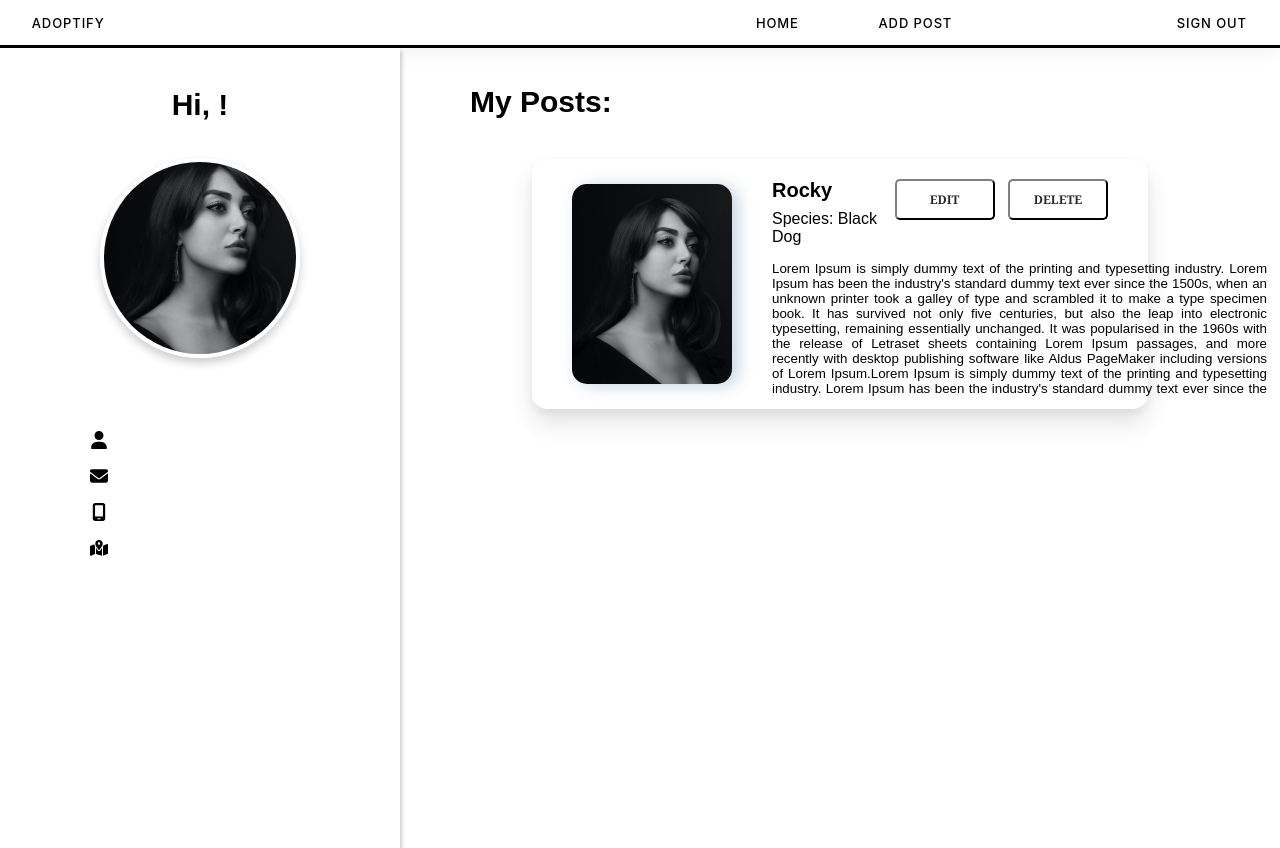
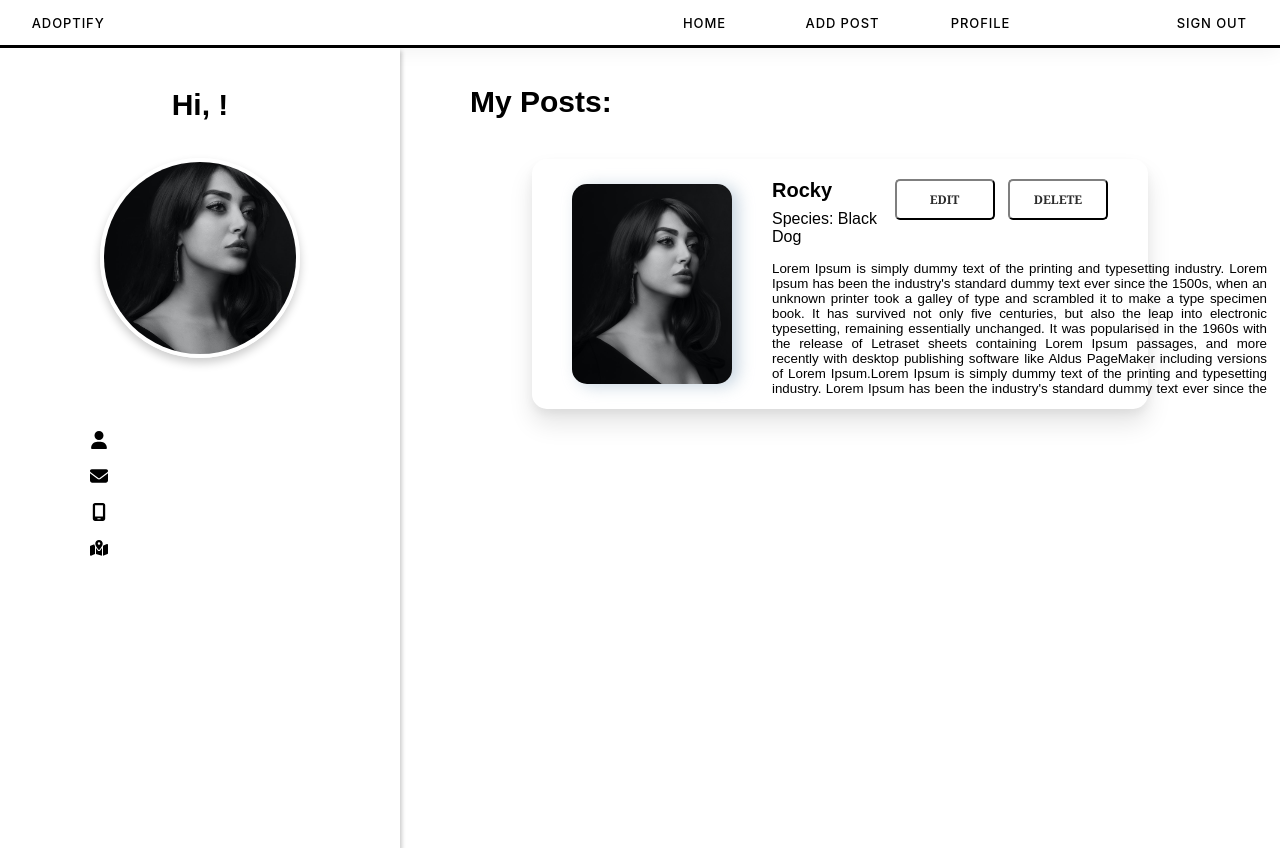
Before and after one commit to singhmeharjeet/adoptify, a React (Create React App) app in the folder client/: page /profile/1 in a window 1280 px wide. Built offline with nearby package versions, Linux system fonts and the light colour scheme; no server answers.

Commit message:
added profile button

```diff
--- a/client/src/App.js
+++ b/client/src/App.js
@@ -64,7 +64,12 @@ export default function App() {
 					<Route
 						caseSensitive={true}
 						path="/profile/:username"
-						element={<Profile clearPermission={clearTokenAtApp} />}
+						element={
+							<Profile
+								clearPermission={clearTokenAtApp}
+								username={perm}
+							/>
+						}
 					/>
 					<Route
 						caseSensitive={false}
--- a/client/src/components/Add/Add.js
+++ b/client/src/components/Add/Add.js
@@ -13,7 +13,7 @@ export default function Add({ clearPermission, username }) {
 
 	return (
 		<>
-			<NavBar handleLogout={handleLogout} />
+			<NavBar handleLogout={handleLogout} username={username} />
 			<div className="add-outer">
 				<Form username={username} />
 			</div>
--- a/client/src/components/Home/Home.js
+++ b/client/src/components/Home/Home.js
@@ -2,8 +2,8 @@ import "./Home.css";
 import CardList from "../CardList/CardList";
 import { useNavigate, Navigate } from "react-router-dom";
 import { getPermission } from "../utils";
-import NavBar from "../NavBar/NavBar"
-export default function Home({clearPermission}) {
+import NavBar from "../NavBar/NavBar";
+export default function Home({ clearPermission }) {
 	const navigate = useNavigate();
 
 	const token = getPermission();
@@ -14,11 +14,11 @@ export default function Home({clearPermission}) {
 	function handleLogout() {
 		clearPermission();
 		navigate("/login");
-	};
+	}
 
 	return (
 		<>
-			<NavBar handleLogout={handleLogout} />
+			<NavBar handleLogout={handleLogout} username={token} />
 			<div className="home-container">
 				<div className="home-left"></div>
 				<div className="home-center">
--- a/client/src/components/NavBar/NavBar.js
+++ b/client/src/components/NavBar/NavBar.js
@@ -1,8 +1,12 @@
 import React from "react";
+import {useNavigate} from "react-router-dom"
 import "./NavBar.css";
 
-export default function NavBar({handleLogout}) {
-
+export default function NavBar({ handleLogout, username }) {
+	const navigate = useNavigate();
+	const handleProfile = () => {
+		navigate(`/profile/${username}`);
+	}
 	return (
 		<>
 			<nav className="nav">
@@ -18,6 +22,9 @@ export default function NavBar({handleLogout}) {
 					<a href="/add" className="addPost button">
 						Add Post
 					</a>
+					<a onClick={handleProfile} className="addPost button">
+						Profile
+					</a>
 				</div>
 				<div className="right">
 					<a onClick={handleLogout} className="profile button">
--- a/client/src/components/Profile/Profile.js
+++ b/client/src/components/Profile/Profile.js
@@ -41,7 +41,7 @@ export default function Profile({clearPermission}) {
     console.log("myData: ", myData)
     return (
         <>
-            <NavBar handleLogout={handleLogout}/>
+            <NavBar handleLogout={handleLogout} username={username}/>
             {/*
                 Front end HTML portion of profile page:
             */}
```
Also changed, not shown: 1 other file (tests, documents, lock files or other folders).
